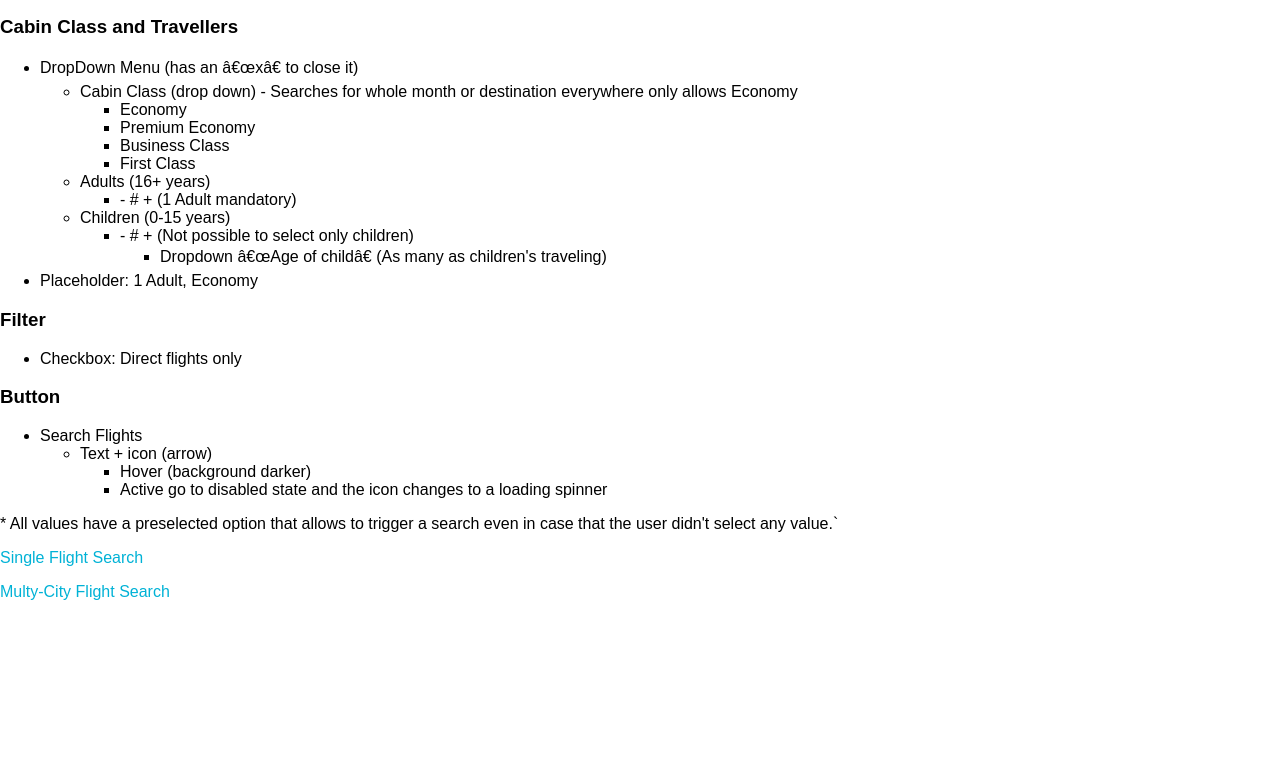
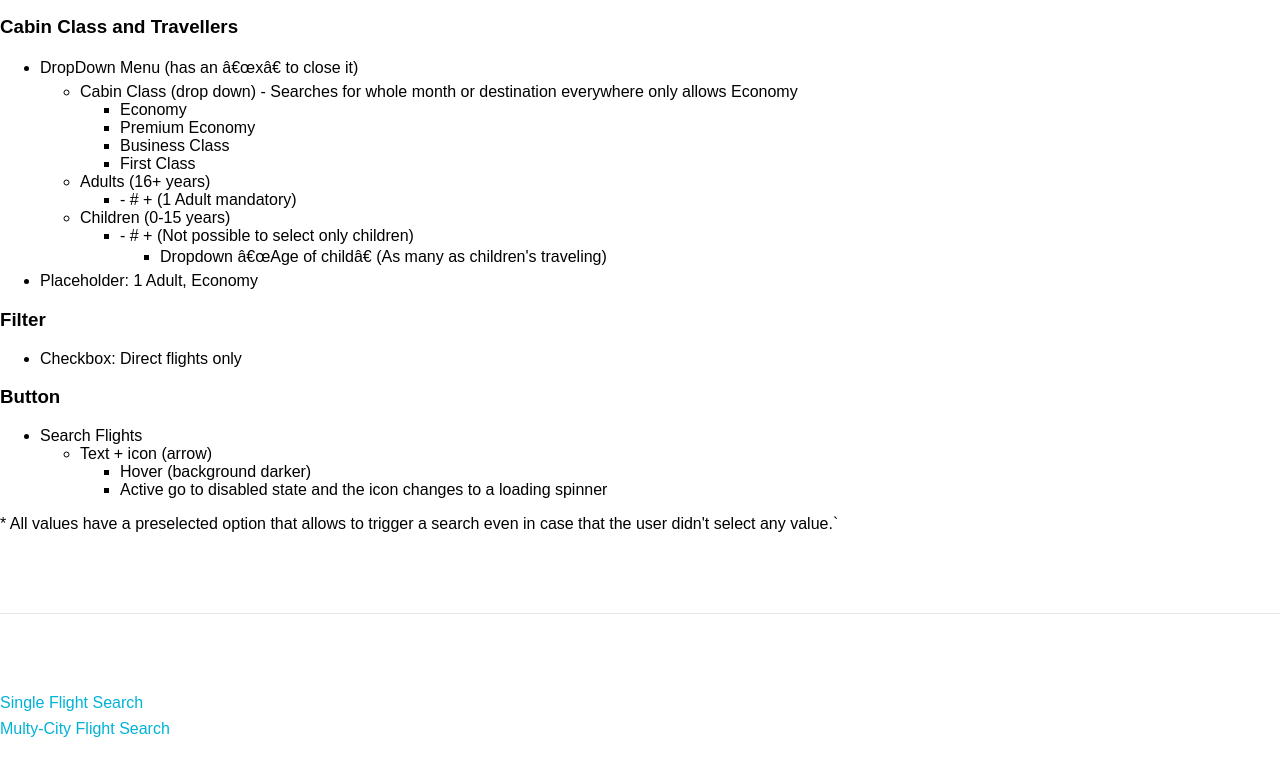
Before and after one commit to frasco84/code_learning, a plain HTML site: page skyscanner_flight_search/index.html in a window 1280 px wide. Shown: the part 2402-3178 px from the top of the page. Before the commit the page ends 3019 px from the top, so only its background shows below. Drawn offline with Linux system fonts and the light colour scheme.

Commit message:
adding divs

```diff
--- a/skyscanner_flight_search/css/style.css
+++ b/skyscanner_flight_search/css/style.css
@@ -16,3 +16,18 @@ h1 {
 div {
 
 }
+
+.content {
+	margin-bottom: 80px;
+}
+
+.footer {
+	margin-bottom: 80px;
+	padding-top: 80px;
+	border-top: 1px solid rgba(0,0,0,.1);
+}
+
+.footer-link {
+	display: block;
+	margin-bottom: 8px;
+}
--- a/skyscanner_flight_search/index.html
+++ b/skyscanner_flight_search/index.html
@@ -11,7 +11,7 @@
 				<h1>Decostruction Skyscanner Flight Search</h1>
 				<h2>Flight Search type: Return (Round trip)</h2>
 				<img src="img/Skyscanner.gif" alt="Skyscanner Flight Search">
-				<p>
+				<div class="content">
 					<h3>From </h3>
 					<ul>
 						<li>
@@ -289,9 +289,11 @@
 						</li>
 					</ul>
 					* All values have a preselected option that allows to trigger a search even in case that the user didn't select any value.`
-				</p>
-				<p><a href="single/index.html">Single Flight Search</a></p>
-				<p><a href="multy-city/index.html">Multy-City Flight Search</a></p>
+				</div>
+				<div class="footer">
+					<a class="footer-link" href="single/index.html">Single Flight Search</a>
+					<a class="footer-link" href="multy-city/index.html">Multy-City Flight Search</a>
+				</div>
 			</div>
 		</body>
 </html>
```
